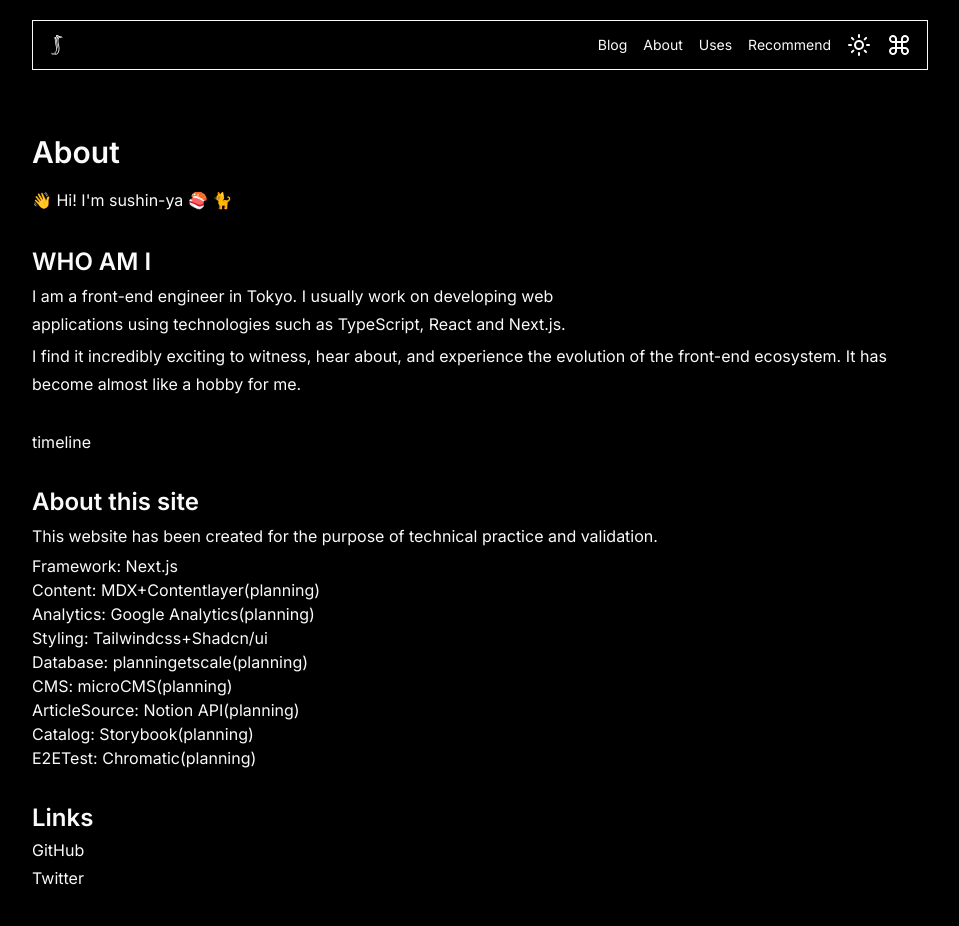
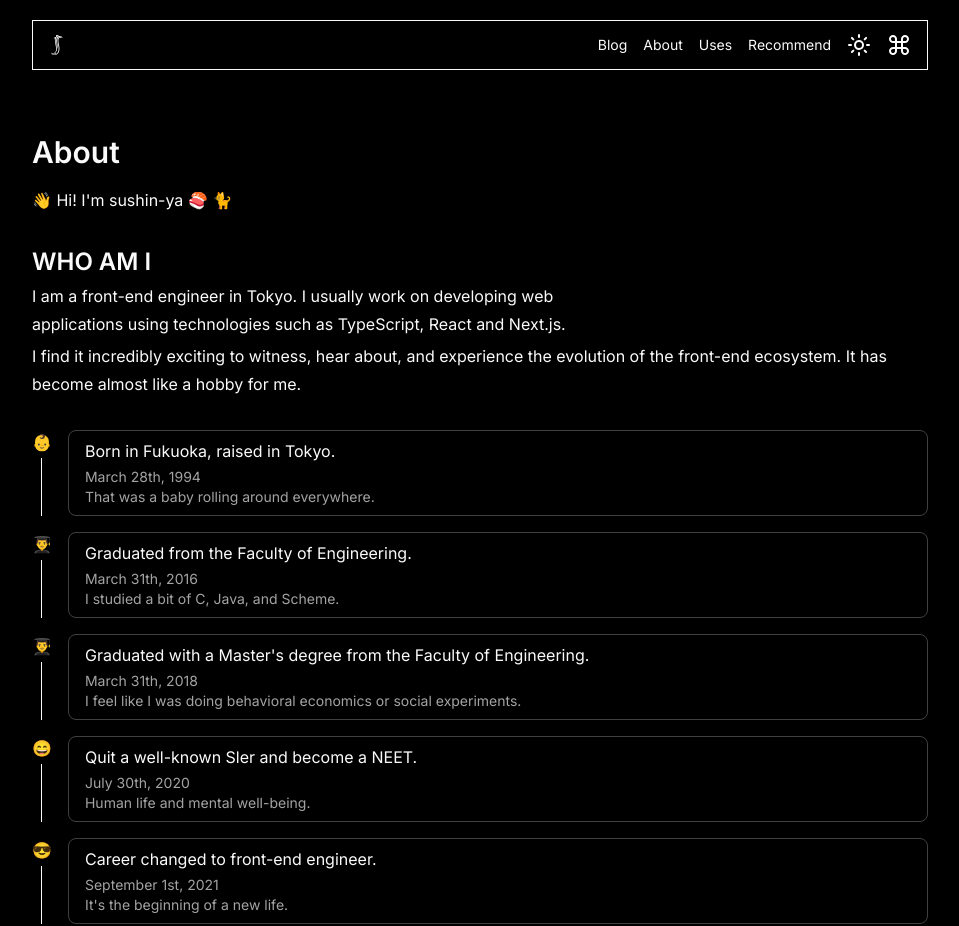
Before and after one commit to sushin-ya/sushinya-app-blog, a Next.js app: page /about in a window 1280 px wide. Shown: the top 926 px of the page, without its empty margins (160-1119 px from the left). Built offline with nearby package versions, Linux system fonts and the light colour scheme.

Commit message:
feat: timelinesを実装

```diff
--- /dev/null
+++ b/app/about/_components/time-line.tsx
@@ -0,0 +1,26 @@
+import { Card, CardContent, CardHeader } from "@/components/ui/card";
+
+type TimelineProps = {
+  emoji: string;
+  heading: string;
+  date: string;
+  comment: string;
+};
+
+export function Timeline({ emoji, heading, date, comment }: TimelineProps) {
+  return (
+    <div className="flex flex-row gap-4">
+      <div className="flex flex-wrap flex-col content-center">
+        <span>{emoji}</span>
+        <span className="bg-neutral-50 w-px flex-grow self-center mt-1" />
+      </div>
+      <Card className="flex-1">
+        <CardHeader className="px-4 pt-2 pb-0">{heading}</CardHeader>
+        <CardContent className="text-sm text-neutral-400 px-4 pt-1 pb-2">
+          <p>{date}</p>
+          <p>{comment}</p>
+        </CardContent>
+      </Card>
+    </div>
+  );
+}
--- /dev/null
+++ b/app/about/_components/time-lines.tsx
@@ -0,0 +1,53 @@
+import { Card, CardContent, CardHeader } from "@/components/ui/card";
+import { Timeline } from "./time-line";
+
+const timelines = {
+  born: {
+    emoji: "👶",
+    heading: "Born in Fukuoka, raised in Tokyo.",
+    date: "March 28th, 1994",
+    comment: "That was a baby rolling around everywhere.",
+  },
+  bachelor: {
+    emoji: "👨‍🎓",
+    heading: "Graduated from the Faculty of Engineering.",
+    date: "March 31th, 2016",
+    comment: "I studied a bit of C, Java, and Scheme.",
+  },
+  master: {
+    emoji: "👨‍🎓",
+    heading:
+      "Graduated with a Master's degree from the Faculty of Engineering.",
+    date: "March 31th, 2018",
+    comment:
+      "I feel like I was doing behavioral economics or social experiments.",
+  },
+  neet: {
+    emoji: "😄",
+    heading: "Quit a well-known Sler and become a NEET.",
+    date: "July 30th, 2020",
+    comment: "Human life and mental well-being.",
+  },
+  frontend: {
+    emoji: "😎",
+    heading: "Career changed to front-end engineer.",
+    date: "September 1st, 2021",
+    comment: "It's the beginning of a new life.",
+  },
+  now: {
+    emoji: "😙",
+    heading: "Happy.",
+    date: "Now",
+    comment: "It's great when the enjoyable things you do become your work.",
+  },
+};
+
+export function Timelines() {
+  return (
+    <div className="flex flex-col gap-4">
+      {Object.values(timelines).map((props, index) => (
+        <Timeline key={index} {...props} />
+      ))}
+    </div>
+  );
+}
--- a/app/about/page.tsx
+++ b/app/about/page.tsx
@@ -1,4 +1,5 @@
 import Link from "next/link";
+import { Timelines } from "./_components/time-lines";
 
 const techItems = {
   Framework: { text: "Next.js", planning: false },
@@ -42,8 +43,7 @@ export default function AboutPage() {
         </p>
       </div>
       <div>
-        {/* TODO: 実装 */}
-        timeline
+       <Timelines />
       </div>
       <div className="flex flex-col gap-1">
         <h2 className="font-semibold text-2xl">About this site</h2>
```
